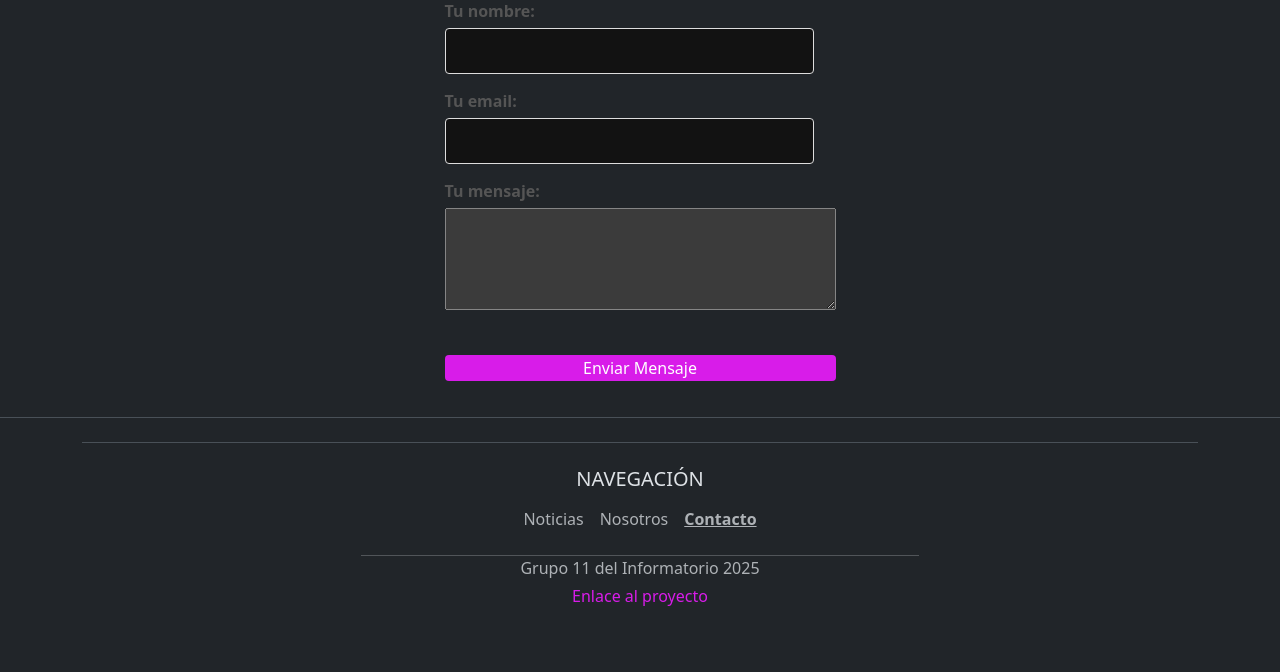
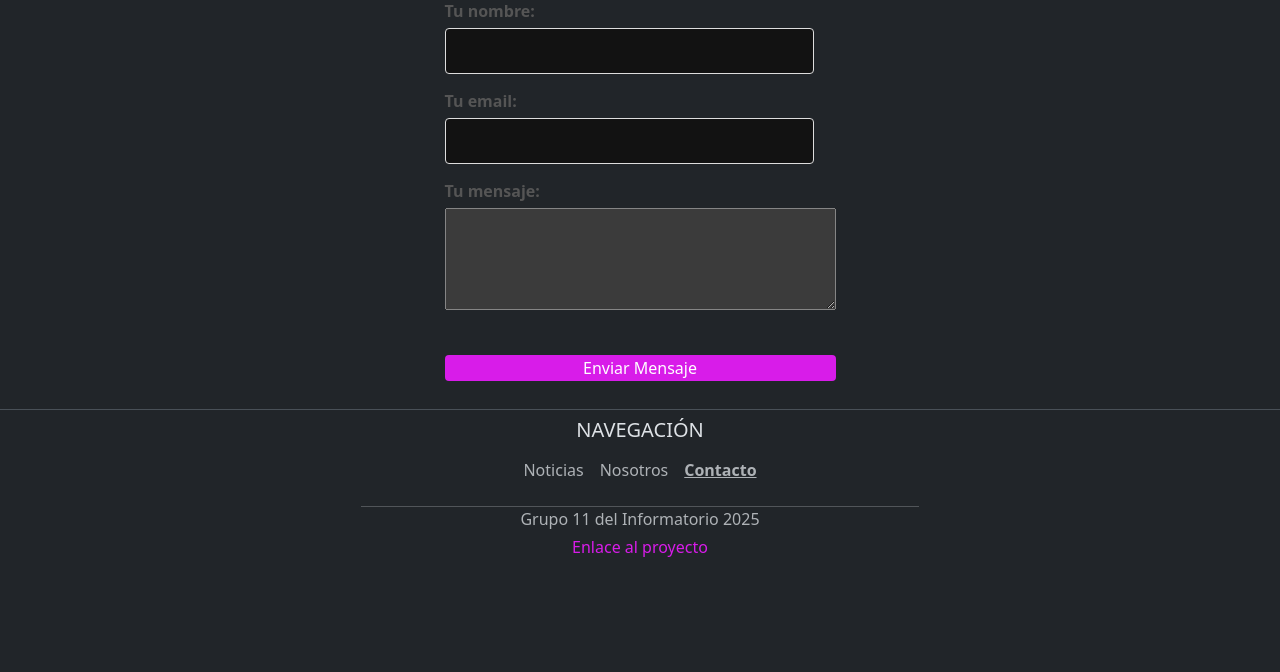
Before and after one commit to emyypg/blog, a Django app: page /contacto/ in a window 1280 px wide. Shown: the part 244-916 px from the top of the page. After the commit the page ends 801 px from the top, so only its background shows below. Run offline with Django 5.2, Linux system fonts and the light colour scheme.

Commit message:
Cambios en footer.

```diff
--- a/templates/footer.html
+++ b/templates/footer.html
@@ -1,7 +1,7 @@
-<div class="border-top my-3"></div>
+<div class="border-top my-2"></div>
 
 <div class="container">
-    <footer class="py-4 my-4 border-top">
+    <footer class="">
         <div class="row">
             <div class="col text-center">
                 <h5 class="text-uppercase">Navegación</h5>
```
